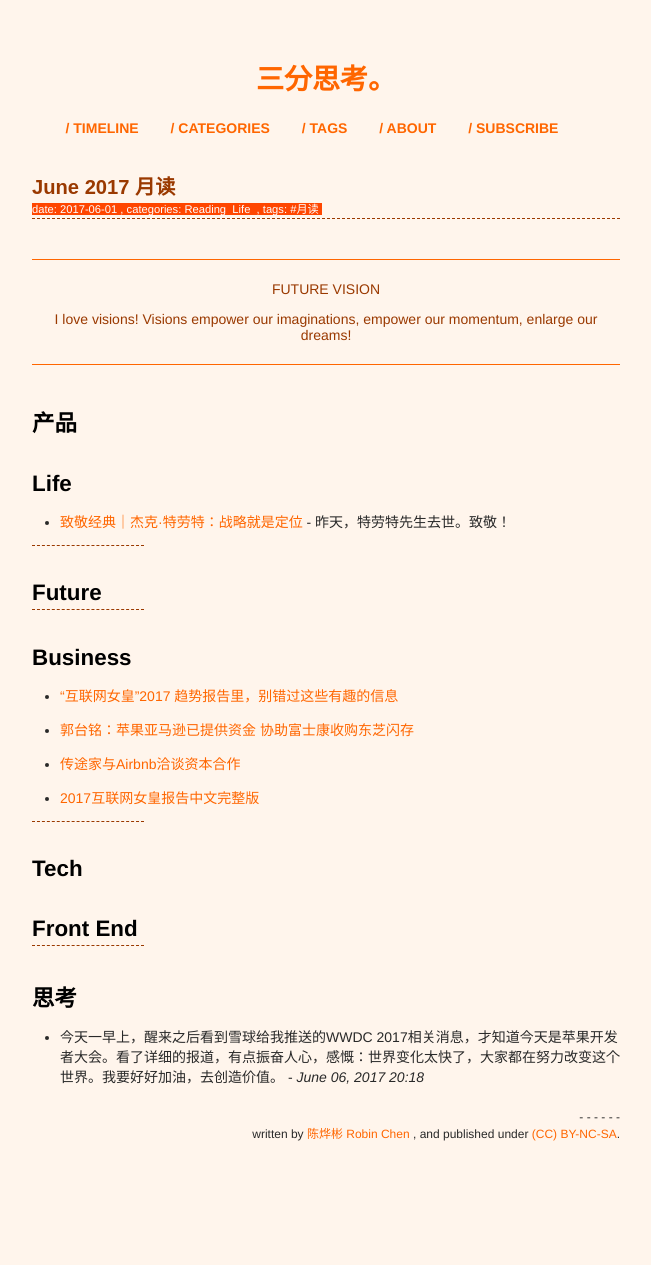
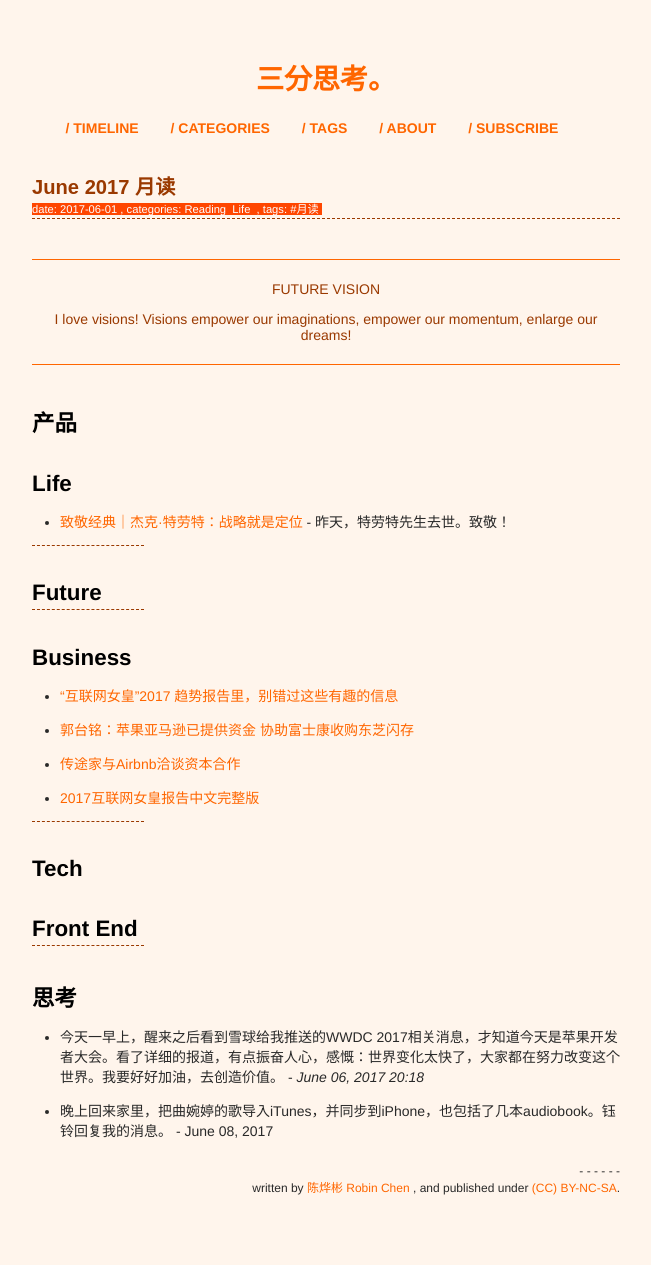
Before and after one commit to xianyuxmu/xianyuxmu.github.io, a Jekyll site: the page built from _posts/2017-06-01-monthly-reading.md, in a window 1280 px wide. Shown: the whole page, without its empty margins (314-965 px from the left). Built offline with Jekyll 4.4.1, drawn with Linux system fonts in a browser that asks for light colours; comment, search, counter and statistics services are not loaded; before the commit the page ends 1211 px from its top, so only the background shows below that.

Commit message:
Reading June 08, 2017

```diff
--- a/_posts/2017-06-01-monthly-reading.md
+++ b/_posts/2017-06-01-monthly-reading.md
@@ -23,6 +23,7 @@ I love visions! Visions empower our imaginations, empower our momentum, enlarge
 ## Life
 
 - [致敬经典｜杰克·特劳特：战略就是定位](https://mp.weixin.qq.com/s?__biz=MjM5NzY4MzQyMQ==&mid=2650080389&idx=1&sn=75258c3961d7b37d90a0963680da4a2a) - 昨天，特劳特先生去世。致敬！
+
 
 ----
 
@@ -51,3 +52,4 @@ I love visions! Visions empower our imaginations, empower our momentum, enlarge
 ## 思考
 
 - 今天一早上，醒来之后看到雪球给我推送的WWDC 2017相关消息，才知道今天是苹果开发者大会。看了详细的报道，有点振奋人心，感慨：世界变化太快了，大家都在努力改变这个世界。我要好好加油，去创造价值。 - *June 06, 2017 20:18*
+- 晚上回来家里，把曲婉婷的歌导入iTunes，并同步到iPhone，也包括了几本audiobook。钰铃回复我的消息。 - June 08, 2017
```
